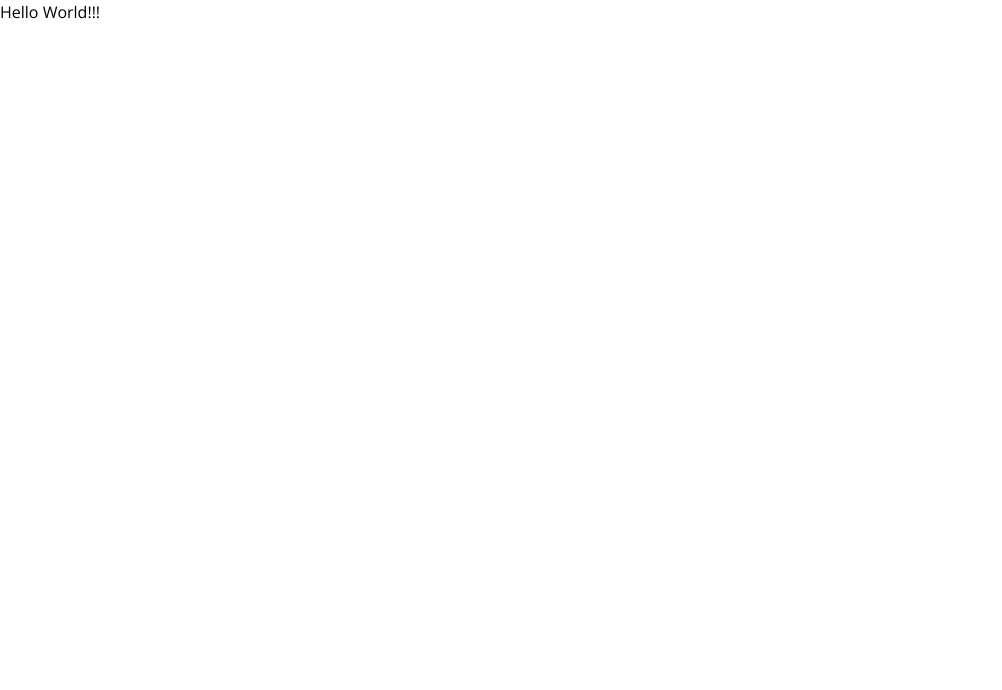
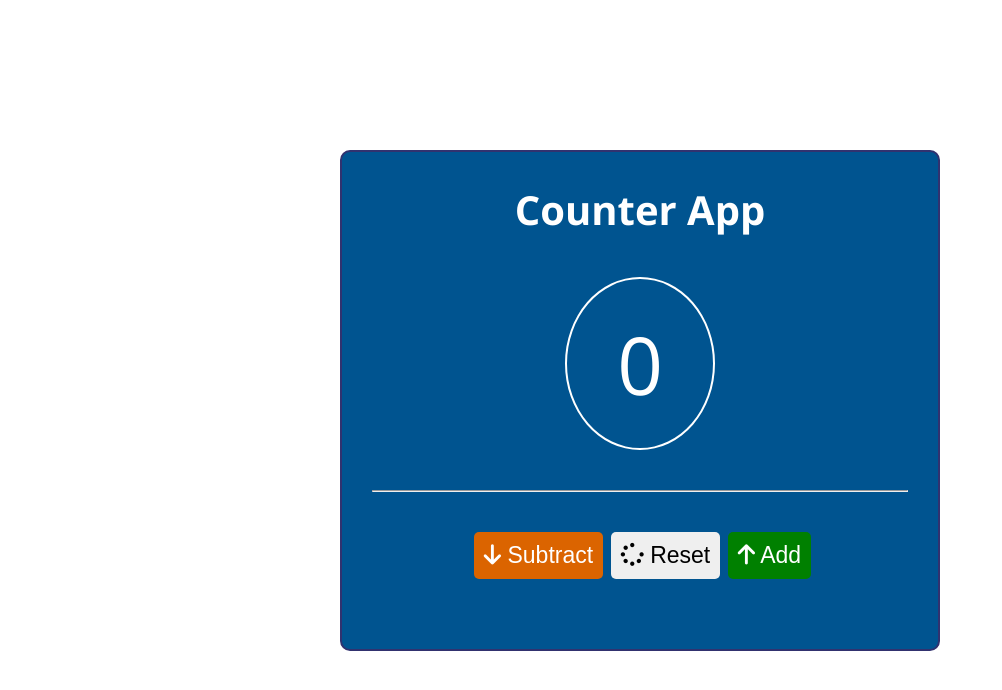
Before and after one commit to olubiyi09/Counter-App, a plain HTML site: page index.html in a window 1280 px wide. Shown: the whole page, without its empty margins (0-1002 px from the left). Drawn offline with nearby package versions, Linux system fonts and the light colour scheme.

Commit message:
Completed the layout and styling

```diff
--- a/index.html
+++ b/index.html
@@ -13,7 +13,28 @@
     <link rel="stylesheet" href="styles.css" />
   </head>
   <body>
-    <p>Hello World!!!</p>
+    <div class="container">
+     <div class="app-wrapper">
+      <h1>Counter App</h1>
+      <div class="count-txt">0</div>
+
+      <hr class="line">
+
+      <div class="buttons">
+        <button class="btn subtract">
+          <i class="fas fa-arrow-down"></i> Subtract
+        </button>
+
+        <button class="btn reset">
+          <i class="fas fa-spinner"></i> Reset
+        </button>
+
+        <button class="btn add">
+          <i class="fas fa-arrow-up"></i> Add
+        </button>
+      </div>
+     </div>
+    </div>
 
     <script src="script.js"></script>
   </body>
--- a/styles.css
+++ b/styles.css
@@ -39,4 +39,63 @@ img {
     max-width: 900px;
     margin: 0 auto;
     padding: 0 20px;
+    display: flex;
+    flex-direction: column;
+    justify-content: center;
+    align-items: center;
+    height: 100vh;
 }
+
+
+.app-wrapper{
+    background-color: var(--light-blue);
+    text-align: center;
+    padding: 3rem;
+    border: 2px solid var(--blue);
+    border-radius: 1rem;
+    width: 60rem;
+}
+
+.app-wrapper > *{
+    margin-bottom: 4rem;
+}
+
+h1{
+    color: var(--white);
+    font-size: 4rem;
+}
+
+.count-txt{
+    color: var(--white);
+    font-size: 8rem;
+    border: 2px solid;
+    border-color: var(--white);
+    border-radius: 50%;
+    padding: 3rem 5rem;
+    display: inline-block;
+}
+
+button{
+    font-size: 2.3rem;
+    padding: 1rem;
+    border: none;
+    border-radius: 5px;
+    color: var(--white);
+    cursor: pointer;
+}
+
+.btn{
+    margin-left: 5px;
+}
+
+.subtract{
+    background-color: var(--color-sec);
+}
+
+.reset{
+    color: black;
+}
+
+.add{
+    background-color: green;
+}
```
